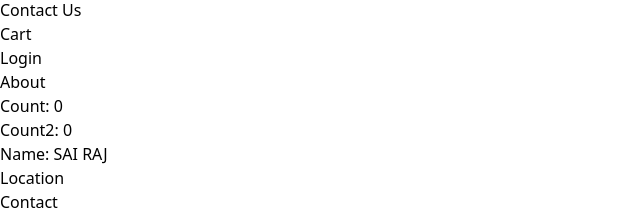
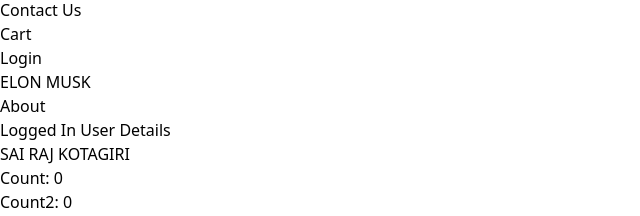
Before and after one commit to SAIRAJ-KOTAGIRI/practise-react, a React (Vite) app: page /about in a window 1280 px wide. Shown: the part 398-614 px from the top of the page, without its empty margins (0-640 px from the left). Built offline with nearby package versions, Linux system fonts and the light colour scheme; no server answers.

Commit message:
React Context

```diff
--- a/src/App.js
+++ b/src/App.js
@@ -1,4 +1,4 @@
-import React, { lazy, Suspense } from "react";
+import React, { lazy, Suspense, useEffect, useState } from "react";
 import ReactDOM from "react-dom/client"
 import Header from "./components/Header"
 import Body  from "./components/Body";
@@ -7,6 +7,7 @@
 import RestaurentMenu from "./components/RestaurentMenu";
 import { createBrowserRouter, RouterProvider, Outlet } from "react-router-dom";
 import Error from "./components/Error";
+import UserContext from "./utils/UserContext";
 // import Grocery from "./components/Grocery";
 
 
@@ -44,11 +45,27 @@
 )
 
 const AppLayout = () => {
+    // Authentication
+    const [userName, setUserName] = useState();
+
+    useEffect(() => {
+      // API Call and return the authenicated User Data
+      const data= {
+        name: "SAI RAJ KOTAGIRI"
+      }
+      setUserName(data.name)
+    }, [])
+
+
     return (
-        <div className="app">
-            <Header />
-            <Outlet />
-        </div>
+        <UserContext.Provider value={{ loggedInUser: userName, setUserName }}>
+          <div className="app">
+                <UserContext.Provider value={{ loggedInUser: "ELON MUSK" }}>
+                    <Header />
+                </UserContext.Provider>
+                <Outlet />
+            </div>
+        </UserContext.Provider>
     )
 }
 
--- a/src/components/About.js
+++ b/src/components/About.js
@@ -1,3 +1,4 @@
+import UserContext from "../utils/UserContext"
 import User from "./User"
 import UserClass from "./UserClass"
 import { Component } from "react"
@@ -12,6 +13,14 @@
         return (
             <div className="container">
                 <h1> About</h1>
+                <div>
+                    Logged In User Details
+                    <UserContext.Consumer>
+                        {({loggedInUser}) => <h1 className="font-bold">
+                            {loggedInUser}
+                        </h1>}
+                    </UserContext.Consumer>
+                </div>
                 <User name={"SAI RAJ"}/>
                 <UserClass name={"SAI RAJ"}/>
             </div>
--- a/src/components/Body.js
+++ b/src/components/Body.js
@@ -1,14 +1,17 @@
 import Restaurant,  { withPromotedLabel } from "./Restaurent"
-import { useState, useEffect } from "react"
+import { useState, useEffect, useContext } from "react"
 import Shimmer from "./Shimmer"
 import { Link } from "react-router-dom"
 import useOnlineStatus from "../utils/useOnlineStatus"
+import UserContext from "../utils/UserContext"
 
 const Body = () => {
     // let listOfRestaurents = []
     let [listOfRestaurents, setListOfRestaurents] = useState([]);
     let [searchTxt, setSearchTxt] = useState("");
     let [filteredRestaurents, setFilteredRestaurents] = useState([])
+
+    const {setUserName, loggedInUser} = useContext(UserContext)
 
     const RestaurentCardPromoted = withPromotedLabel(Restaurant)
 
@@ -64,6 +67,11 @@
                         setSearchTxt("")
                     }}>Reset</button>
                 </div>
+                USER NAME (React Context): <input className="p-2 m-2 border border-solid border-gray-300"
+                value={loggedInUser}
+                onChange={(e) => {
+                    setUserName(e.target.value)
+                }} type="text"/>
             </div>
 
             <div className="restaurant-container flex flex-wrap">
--- a/src/components/Header.js
+++ b/src/components/Header.js
@@ -1,12 +1,15 @@
 import { LOGO_URL } from "../utils/constants";
-import { useEffect, useState } from "react";
+import { useContext, useState } from "react";
 import { Link } from "react-router-dom";
 import useOnlineStatus from "../utils/useOnlineStatus";
+import UserContext from "../utils/UserContext";
 
 const Header = () => {
 
     // let btnname = "Login"
     const [btnName, setBtnName] = useState("Login")
+
+    const {loggedInUser} = useContext(UserContext)
 
     // if there is no dependency array, useEffect will be called on every Render
     // useEffect(() => {
@@ -43,6 +46,7 @@
                     <button className="login px-4 cursor-pointer hover:bg-pink-200" onClick={() =>
                         setBtnName((btnName == "Login" ? "Logout" : "Login"))
                     }>{btnName}</button>
+                    <p className="font-bold">{loggedInUser}</p>
                 </ul>
             </div>
         </div>
--- a/src/components/Restaurent.js
+++ b/src/components/Restaurent.js
@@ -1,7 +1,10 @@
+import { useContext } from "react"
 import { CDN_URL } from "../utils/constants"
+import UserContext from "../utils/UserContext"
 
 const Restaurant = (props) => {
     const {name, cuisines, avgRating, locality, cloudinaryImageId, id} = props?.resObj?.info
+    const {loggedInUser} = useContext(UserContext)
     return (
         <div className="m-4 p-4 w-[250px] bg-gray-100 rounded-lg hover:bg-gray-200" key={id} id={id}>
             <img className="res-logo rounded-lg" alt="res-logo" src={CDN_URL+cloudinaryImageId}/>
@@ -9,6 +12,7 @@
             <h4 className="font-bold">{cuisines.join(', ')}</h4>
             <h4>{avgRating} Stars</h4>
             <h4>{locality}</h4>
+            <h4>{loggedInUser}</h4>
         </div>
     )
 }
--- /dev/null
+++ b/src/utils/UserContext.js
@@ -0,0 +1,7 @@
+import { createContext } from "react";
+
+const UserContext = createContext({
+    loggedInUser: "Default User"
+})
+
+export default UserContext;
```
Also changed, not shown: 1 other file (tests, documents, lock files or other folders).
